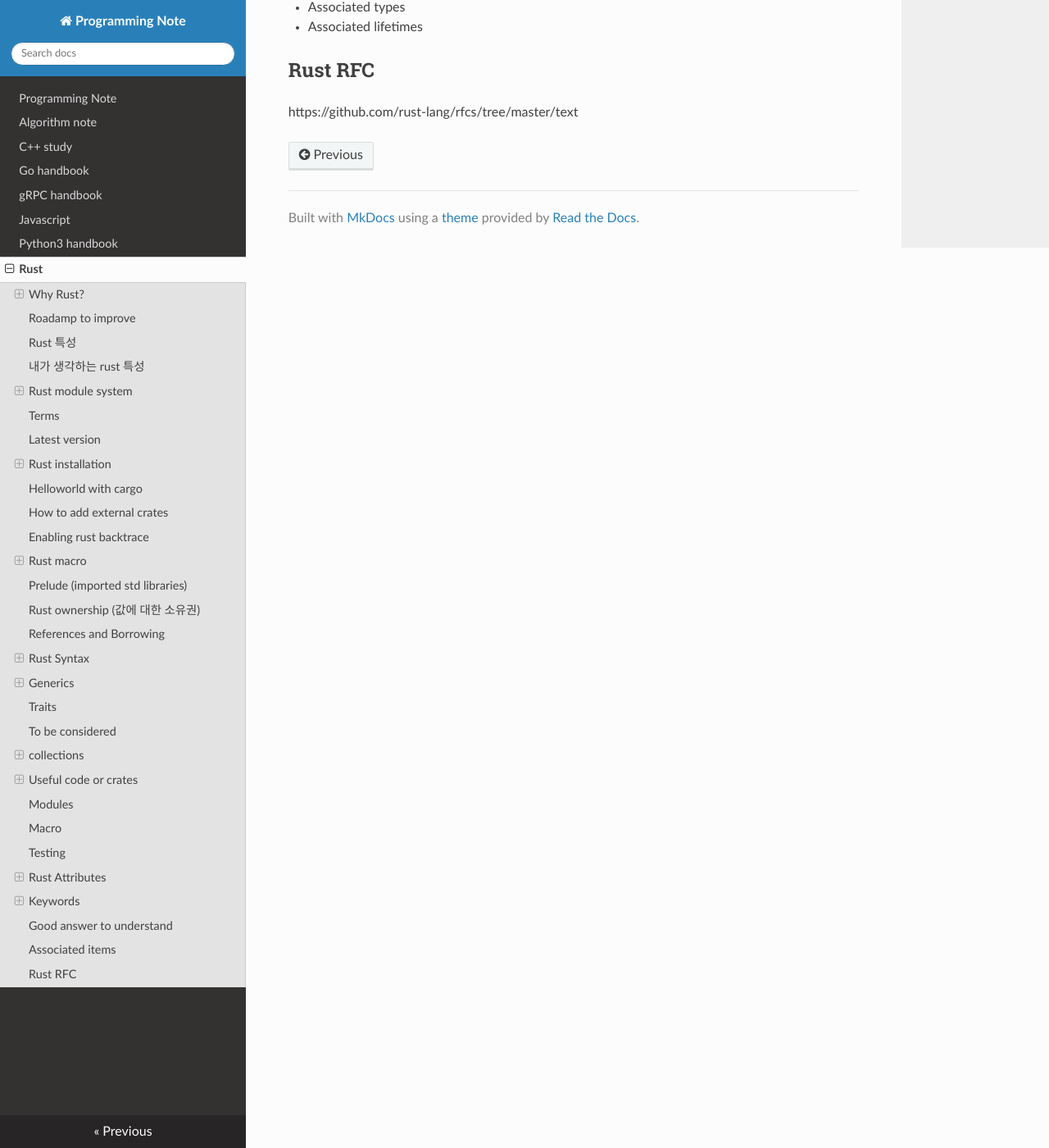
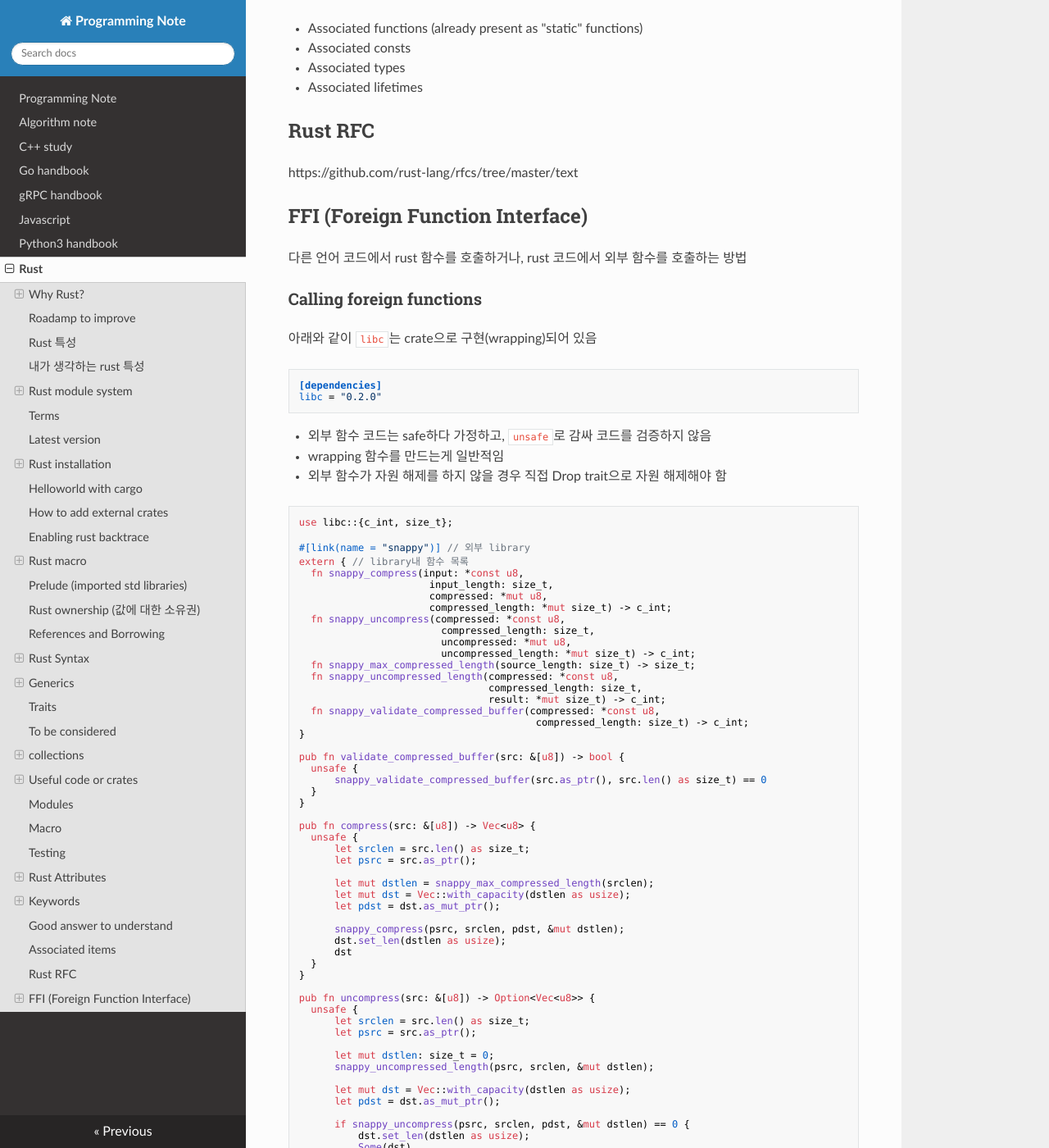
Before and after one commit to neoul/programming-note, an MkDocs documentation site: the page built from docs/rust.md, in a window 1280 px wide and 1400 px high, scrolled down 36375 px. Shown: the whole window at 82% size. Built offline with MkDocs 1.6.1, drawn with Linux system fonts in a browser that asks for light colours; nearby versions of some CDN libraries; some of the changed text lies outside the part shown.

Commit message:
Added Rust FFI

````diff
--- a/docs/rust.md
+++ b/docs/rust.md
@@ -215,6 +215,8 @@
 - Add dependent crates to a project by adding the crate name to the Cargo.toml file.
 - `cargo fmt`: reformats your code according to the community code style.
 - `cargo fix`: Automatically fix lint warnings reported by rustc
+- `cargo install`: `$HOME/.cargo/bin`에 crate binary를 설치
+  - `cargo install cargo-generate`: make a new Rust project by leveraging a pre-existing git repository as a template. e.g.
 
 > **manual**: [🔗 cargo doc](https://doc.rust-lang.org/cargo/index.html)
 
@@ -1912,3 +1914,163 @@
 ## Rust RFC
 
 https://github.com/rust-lang/rfcs/tree/master/text
+
+
+## FFI (Foreign Function Interface)
+
+다른 언어 코드에서 rust 함수를 호출하거나, rust 코드에서 외부 함수를 호출하는 방법
+
+### Calling foreign functions
+
+아래와 같이 `libc`는 crate으로 구현(wrapping)되어 있음
+
+```toml
+[dependencies]
+libc = "0.2.0"
+```
+
+- 외부 함수 코드는 safe하다 가정하고, `unsafe`로 감싸 코드를 검증하지 않음
+- wrapping 함수를 만드는게 일반적임
+- 외부 함수가 자원 해제를 하지 않을 경우 직접 Drop trait으로 자원 해제해야 함
+
+```rust
+use libc::{c_int, size_t};
+
+#[link(name = "snappy")] // 외부 library
+extern { // library내 함수 목록
+  fn snappy_compress(input: *const u8,
+                      input_length: size_t,
+                      compressed: *mut u8,
+                      compressed_length: *mut size_t) -> c_int;
+  fn snappy_uncompress(compressed: *const u8,
+                        compressed_length: size_t,
+                        uncompressed: *mut u8,
+                        uncompressed_length: *mut size_t) -> c_int;
+  fn snappy_max_compressed_length(source_length: size_t) -> size_t;
+  fn snappy_uncompressed_length(compressed: *const u8,
+                                compressed_length: size_t,
+                                result: *mut size_t) -> c_int;
+  fn snappy_validate_compressed_buffer(compressed: *const u8,
+                                        compressed_length: size_t) -> c_int;
+}
+
+pub fn validate_compressed_buffer(src: &[u8]) -> bool {
+  unsafe {
+      snappy_validate_compressed_buffer(src.as_ptr(), src.len() as size_t) == 0
+  }
+}
+
+pub fn compress(src: &[u8]) -> Vec<u8> {
+  unsafe {
+      let srclen = src.len() as size_t;
+      let psrc = src.as_ptr();
+
+      let mut dstlen = snappy_max_compressed_length(srclen);
+      let mut dst = Vec::with_capacity(dstlen as usize);
+      let pdst = dst.as_mut_ptr();
+
+      snappy_compress(psrc, srclen, pdst, &mut dstlen);
+      dst.set_len(dstlen as usize);
+      dst
+  }
+}
+
+pub fn uncompress(src: &[u8]) -> Option<Vec<u8>> {
+  unsafe {
+      let srclen = src.len() as size_t;
+      let psrc = src.as_ptr();
+
+      let mut dstlen: size_t = 0;
+      snappy_uncompressed_length(psrc, srclen, &mut dstlen);
+
+      let mut dst = Vec::with_capacity(dstlen as usize);
+      let pdst = dst.as_mut_ptr();
+
+      if snappy_uncompress(psrc, srclen, pdst, &mut dstlen) == 0 {
+          dst.set_len(dstlen as usize);
+          Some(dst)
+      } else {
+          None // SNAPPY_INVALID_INPUT
+      }
+  }
+}
+
+#[cfg(test)]
+mod tests {
+  use super::*;
+
+  #[test]
+  fn valid() {
+      let d = vec![0xde, 0xad, 0xd0, 0x0d];
+      let c: &[u8] = &compress(&d);
+      assert!(validate_compressed_buffer(c));
+      assert!(uncompress(c) == Some(d));
+  }
+
+  #[test]
+  fn invalid() {
+      let d = vec![0, 0, 0, 0];
+      assert!(!validate_compressed_buffer(&d));
+      assert!(uncompress(&d).is_none());
+  }
+
+  #[test]
+  fn empty() {
+      let d = vec![];
+      assert!(!validate_compressed_buffer(&d));
+      assert!(uncompress(&d).is_none());
+      let c = compress(&d);
+      assert!(validate_compressed_buffer(&c));
+      assert!(uncompress(&c) == Some(d));
+  }
+}
+
+fn main() {
+    let x = unsafe { snappy_max_compressed_length(100) };
+    println!("max compressed length of a 100 byte buffer: {}", x);
+}
+```
+
+### Calling Rust code from C
+
+lib일 경우 C에서 쉽게 rust 함수에 접근 가능함
+
+```rust
+#[no_mangle] // turns off Rust's name mangling
+pub extern "C" fn hello_from_rust() { // extern "C"로 C에서 호출가능한 형식으로 함수명 유지
+    println!("Hello from Rust!");
+}
+```
+
+Cargo.toml에 C dynamic library 명시 (staticlib도 가능)
+
+```toml
+[lib]
+crate-type = ["cdylib"]
+```
+
+```c
+int main(void) {
+  hello_from_rust();
+  return 0;
+}
+```
+
+- Compile with `-L` and `-l` options: `gcc call_rust.c -o call_rust -lrust_from_c -L./target/debug`
+- `export`되는 함수의 C header file의 자동 생성: https://github.com/eqrion/cbindgen
+
+#### 가변 인자 함수 (variadic functions)
+
+`...` 사용해 표현, `unsafe`로 validation skip
+
+```rust
+extern {
+    fn foo(x: i32, ...);
+}
+
+fn main() {
+    unsafe {
+        foo(10, 20, 30, 40, 50);
+    }
+}
+```
````
